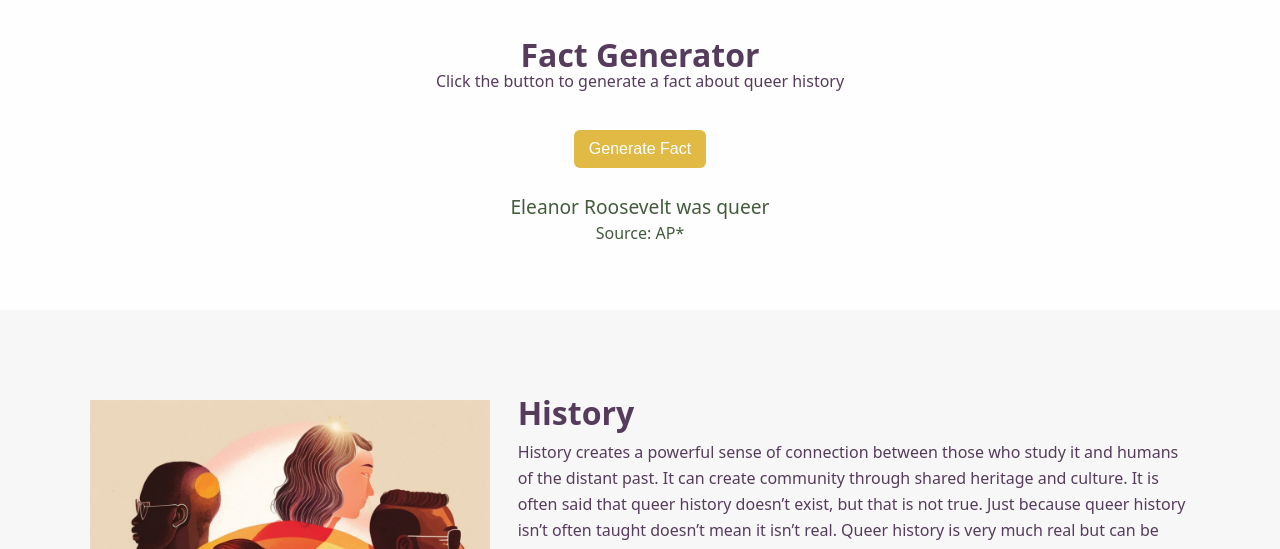
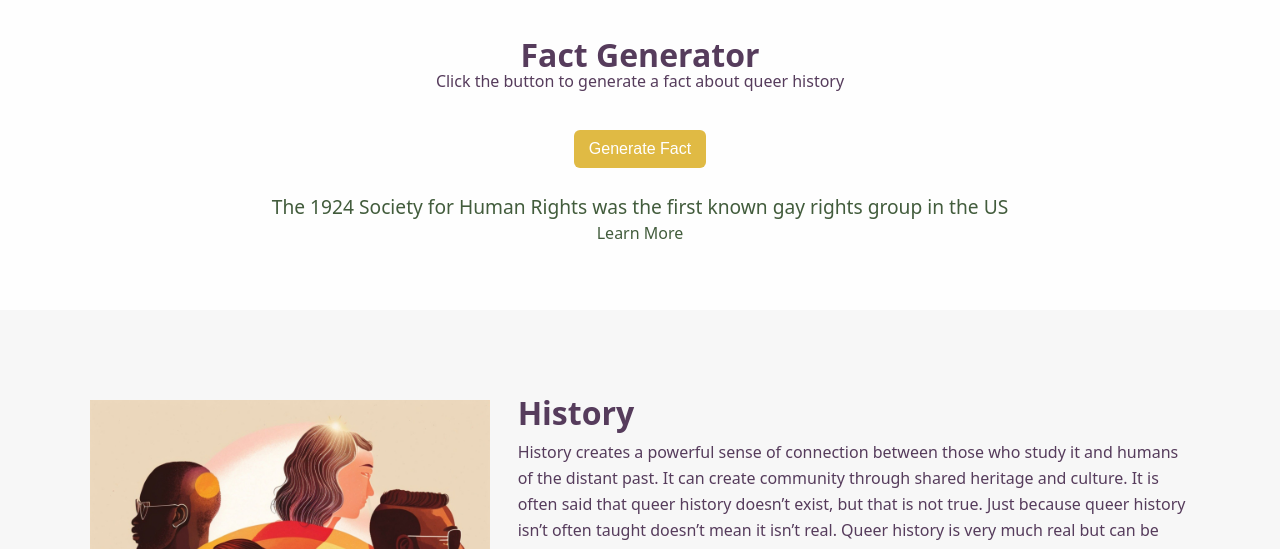
Before and after one commit to LGBTQIAHistoryHQ/Website, a plain HTML site: page index.html in a window 1280 px wide. Both pictures are taken after a click on the button "Generate Fact". Shown: the part 970-1519 px from the top of the page. Drawn offline with Linux system fonts and the light colour scheme.

Commit message:
Updated fact generator

```diff
--- a/index.html
+++ b/index.html
@@ -50,7 +50,7 @@
                 <button id="generateBtn">Generate Fact</button>
                 <br>
                 <p id="fact"></p>
-                <p id="source"></p>
+                <a id="link"></a>
             </div>
         </div>
         <div class="history-description">
--- a/script.js
+++ b/script.js
@@ -1,17 +1,19 @@
 var factList = [
-    "Eleanor Roosevelt was queer",
     "The 1924 Society for Human Rights was the first known gay rights group in the US",
-    "Compton's Cafeteria Riot was an uprising against police brutality 3 years before Stonewall lead by trans women and drag queens"
+    "Compton's Cafeteria Riot was an uprising against police brutality 3 years before Stonewall lead by trans women and drag queens",
+    "The first pride flag was designed by Gilbert Baker and commissioned by Harvey Milk",
+    'During the late 1800s wearing a green carnation on your lapel was a subtle que that you were queer'
 ];
 
-var sourceList = [
-    "AP*",
-    "The Wall Street Journal*",
-    "NPR*"
+var linkList = [
+    "https://lgbtqiahistoryhq.github.io/Website/societyForHumanRights.html",
+    "https://lgbtqiahistoryhq.github.io/Website/comptonsCafeteriaRiot.html",
+    "https://lgbtqiahistoryhq.github.io/Website/prideFlags.html",
+    "https://lgbtqiahistoryhq.github.io/Website/floralSymbolism.html"
 ];
 
 var fact = document.getElementById("fact");
-var source = document.getElementById("source");
+var link = document.getElementById("link");
 
 var generateBtn = document.getElementById("generateBtn");
 var count = 0;
@@ -22,7 +24,8 @@ if (generateBtn) {
 
 function displayFact() {
     fact.innerHTML = factList[count];
-    source.innerHTML = "Source: " + sourceList[count];
+    link.innerHTML = "Learn More";
+    link.href = linkList[count];
     count++;
     if (count >= factList.length) {
         count = 0;
@@ -78,7 +81,7 @@ const handleSearchPosts = (query) => {
   );
 
   if (searchResults.length == 0) {
-    searchDisplay.innerHTML = "No results found"
+    searchDisplay.innerHTML = "No results found. To suggest a topic go to the contact us page."
   } else if (searchResults.length == 1) {
     searchDisplay.innerHTML = `1 result found for your query: ${query}`
   } else {
--- a/style.css
+++ b/style.css
@@ -139,7 +139,7 @@ ul li a {
   font-size: larger;
 }
 
-.fact-generator .input #source {
+.fact-generator .input #link {
   display: flex;
   justify-content: center;
   color: #425C3C
```
